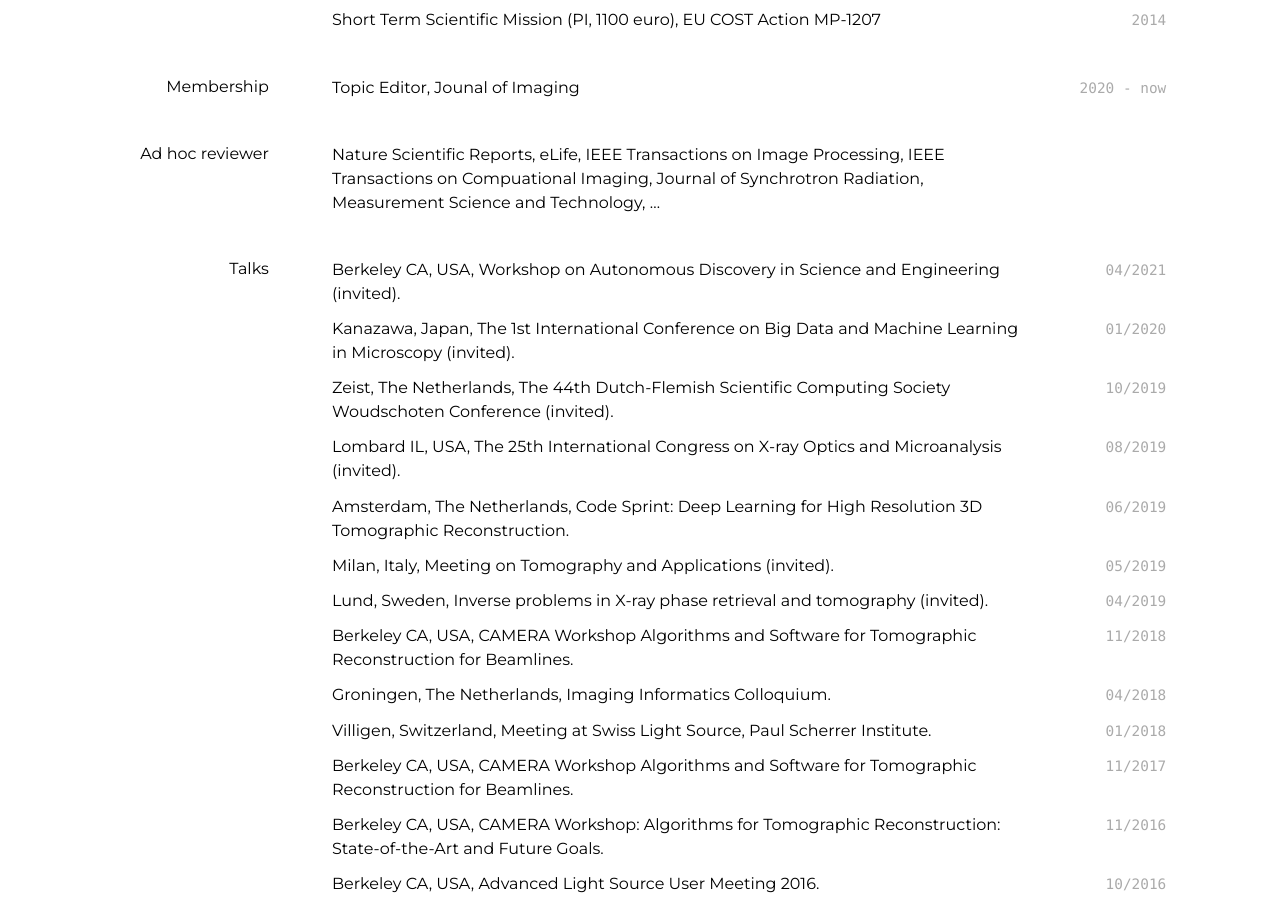
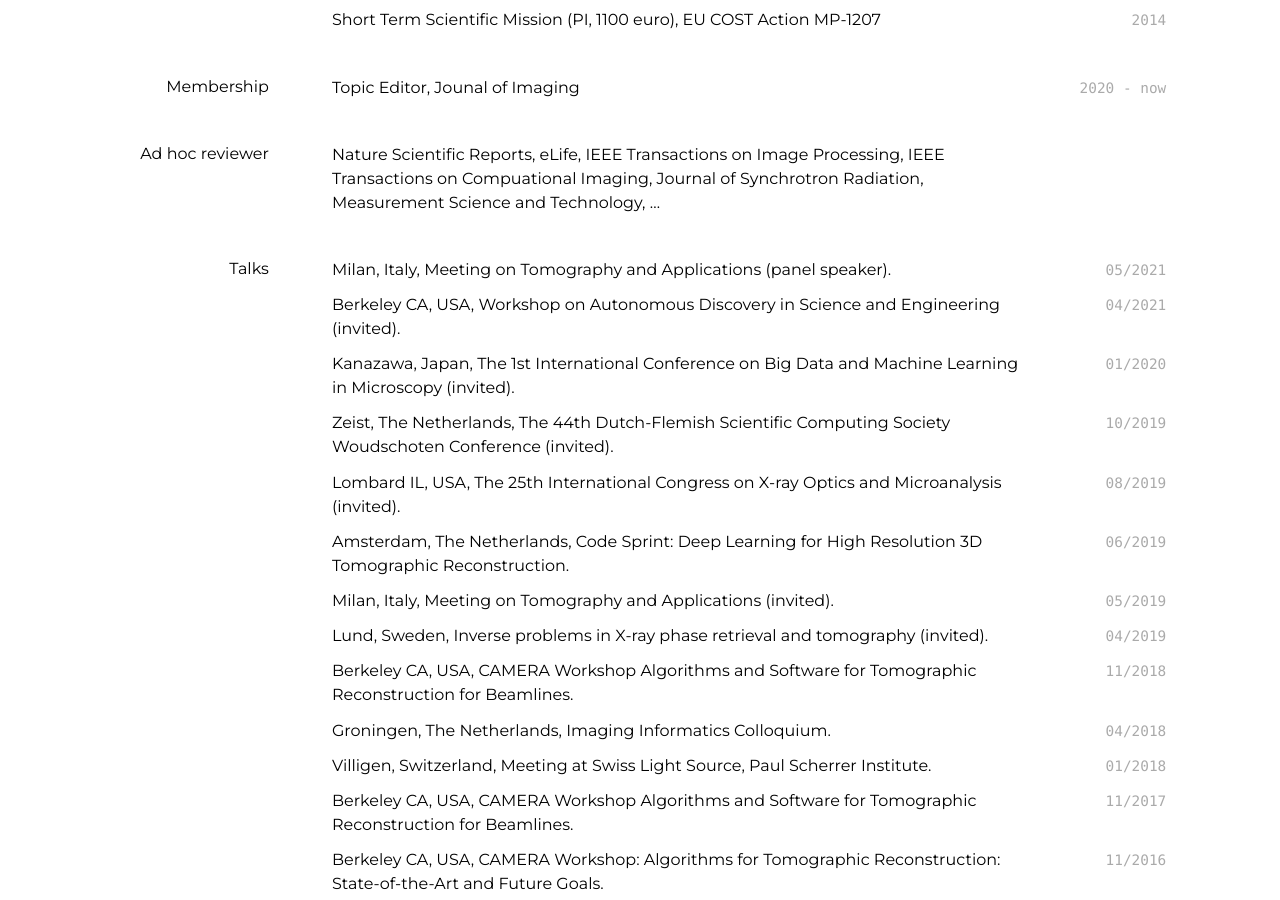
Before and after one commit to dmpelt/dmpelt.github.com, a Jekyll site: the page built from cv.md, in a window 1280 px wide and 900 px high, scrolled down 2081 px. Built offline with Jekyll 4.4.1, drawn with Linux system fonts in a browser that asks for light colours.

Commit message:
Update cv.md

```diff
--- a/cv.md
+++ b/cv.md
@@ -113,6 +113,8 @@ Short Term Scientific Mission (PI, 1100 euro), EU COST Action MP-1207
 Nature Scientific Reports, eLife, IEEE Transactions on Image Processing, IEEE Transactions on Compuational Imaging, Journal of Synchrotron Radiation, Measurement Science and Technology, ...
 
 ### Talks
+
+`05/2021` Milan, Italy, Meeting on Tomography and Applications (panel speaker).
 
 `04/2021` Berkeley CA, USA, Workshop on Autonomous Discovery in Science and Engineering (invited).
 
```
